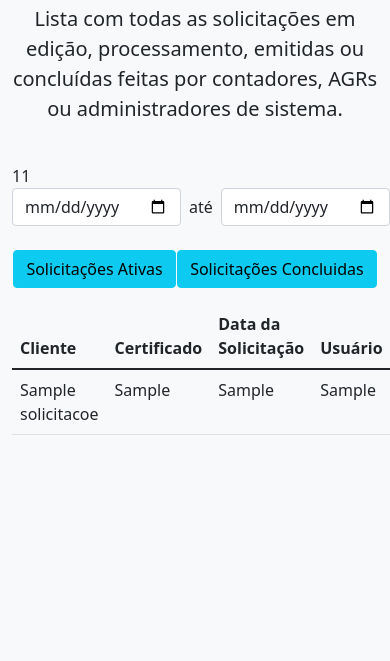
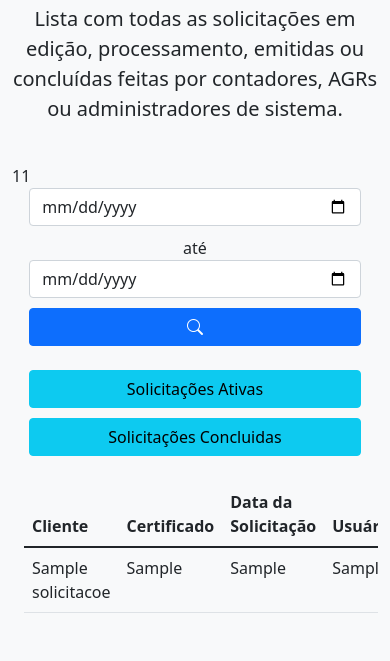
Before and after one commit to rafaelcarvalho-git/e2scertificadora, a PHP site: page /solicitacoes.php in a window 390 px wide. Shown: the part 183-844 px from the top of the page. Run offline with PHP 8.4, Linux system fonts and the light colour scheme; the visitor is signed in with stand-in values (Sample User, id 1); tables that the repository leaves empty or names only in its code hold one stand-in row (values such as "Sample post").

Commit message:
versao 1.0 funcional

```diff
--- a/modals/conexao.php
+++ b/modals/conexao.php
@@ -1,7 +1,7 @@
 <?php
 	$servidor = "localhost";
-	$usuario = "root";
-	$senha = "";
+	$usuario = "e2scertificadora_sistemacertificados";
+	$senha = "E@&C3RT1F1C@D0R@";
 	$dbname = "e2scertificadora_sistemacertificados";
 	//Criar a conexão
 	$connect = mysqli_connect($servidor, $usuario, $senha, $dbname);
--- a/modals/filtro_consulta.php
+++ b/modals/filtro_consulta.php
@@ -1,7 +1,7 @@
 <section class="d-flex flex-row text-center mx-auto mb-4">
-    <div class="d-flex mx-auto">
-      <input id="data-inicio" type="date" class="form-control me-2"> <p class="mx-auto my-auto">até</p>
-  	   <input id="data-fim" type="date" class="form-control ms-2 me-2">
+    <div class="filtros d-flex mx-auto">
+      <input id="data-inicio" type="date" class="form-control"> <p class="mx-auto my-auto">até</p>
+  	   <input id="data-fim" type="date" class="form-control">
       <button class="btn btn-primary" onclick="searchData()"><i class="bi bi-search"></i></button>
     </div>
 </section>
--- a/modals/navbar.php
+++ b/modals/navbar.php
@@ -7,7 +7,7 @@
       <div class="collapse navbar-collapse" id="navbarsExample04">
         <ul class="navbar-nav mx-auto">
           <li class="nav-item dropdown">
-            <a class="nav-link text-white dropdown-toggle" href="#" id="dropdownSolicitacoes" data-bs-toggle="dropdown" aria-expanded="false">Solicitações</a>
+            <a class="nav-link text-white dropdown-toggle" href="" id="dropdownSolicitacoes" data-bs-toggle="dropdown" aria-expanded="false">Solicitações</a>
             <ul class="dropdown-menu" aria-labelledby="dropdownSolicitacoes">
               <li><a class="dropdown-item" href="" data-bs-toggle="modal" data-bs-target="#solicitarCertificado">Nova Solicitação</a></li>
               <li><a class="dropdown-item" href="solicitacoes.php">Listar Solicitações</a></li>
@@ -17,7 +17,7 @@
             <a class="nav-link text-white" href="" data-bs-toggle="modal" data-bs-target="#vencimentos">Vencimentos</a>
           </li>
           <li class="nav-item dropdown">
-            <a class="nav-link text-white dropdown-toggle" href="#" id="dropdownUsuarios" data-bs-toggle="dropdown" aria-expanded="false">Usuários</a>
+            <a class="nav-link text-white dropdown-toggle" href="" id="dropdownUsuarios" data-bs-toggle="dropdown" aria-expanded="false">Usuários</a>
             <ul class="dropdown-menu" aria-labelledby="dropdownUsuarios">
               <li><a class="dropdown-item" href="" data-bs-toggle="modal" data-bs-target="#cadastrarUsuario">Cadastrar Usuário</a></li>
               <li><a class="dropdown-item" href="usuarios.php">Listar Usuários</a></li>
--- a/modals/nova_solicitacao.php
+++ b/modals/nova_solicitacao.php
@@ -18,6 +18,9 @@
                 <option>E-CPF A3 Cartao 1 ano</option>
                 <option>E-CPF A3 Cartao 2 anos</option>
                 <option>E-CPF A3 Cartao 3 anos</option>
+              	<option>E-CPF A3 Token 1 ano</option>
+                <option>E-CPF A3 Token 2 anos</option>
+                <option>E-CPF A3 Token 3 anos</option>
                 <option>E-CPF A3 Cartao + Leitora 1 ano</option>
                 <option>E-CPF A3 Cartao + Leitora 2 anos</option>
                 <option>E-CPF A3 Cartao + Leitora 3 anos</option>
@@ -28,12 +31,16 @@
                 <option>E-CNPJ A3 Cartao 1 ano</option>
                 <option>E-CNPJ A3 Cartao 2 anos</option>
                 <option>E-CNPJ A3 Cartao 3 anos</option>
+              	<option>E-CNPJ A3 Token 1 ano</option>
+                <option>E-CNPJ A3 Token 2 anos</option>
+                <option>E-CNPJ A3 Token 3 anos</option>
                 <option>E-CNPJ A3 Cartao + Leitora 1 ano</option>
                 <option>E-CNPJ A3 Cartao + Leitora 2 anos</option>
                 <option>E-CNPJ A3 Cartao + Leitora 3 anos</option>
                 <option>E-CNPJ A3 sem midia 1 ano</option>
                 <option>E-CNPJ A3 sem midia 2 anos</option>
                 <option>E-CNPJ A3 sem midia 3 anos</option>
+              	<option>(Outro tipo) 1 ano</option>
             </select><div class="invalid-feedback">Selecione um tipo de certificado.</div>
             </div>
         </section>
--- a/modals/table-ativas.php
+++ b/modals/table-ativas.php
@@ -4,10 +4,10 @@
     $start = $_GET['start'];
     $end = $_GET['end'];
     //$ano = date("Y")
-    $solicitacoes_ativas = "SELECT * FROM solicitacoes WHERE data_solicitacao BETWEEN '{$start} 00:00:00' AND '{$end} 23:59:59' ORDER BY id DESC";
+    $solicitacoes_ativas = "SELECT * FROM solicitacoes WHERE data_solicitacao BETWEEN '{$start} 00:00:00' AND '{$end} 23:59:59' ORDER BY data_solicitacao DESC";
   }
   else {
-    $solicitacoes_ativas = "SELECT * FROM solicitacoes ORDER BY id DESC";
+    $solicitacoes_ativas = "SELECT * FROM solicitacoes ORDER BY data_solicitacao DESC";
   }
   $ativas= mysqli_query($connect, $solicitacoes_ativas);
   if($ativas=== FALSE) {
@@ -26,7 +26,7 @@
     </thead>
     <tbody><?php while($rows_solicitacoes = mysqli_fetch_assoc($ativas)){ ?>
       <tr>
-        <td><?php echo $rows_solicitacoes['nome']; ?></td>
+        <td class="user-select-all" style="max-width:300px"><?php echo $rows_solicitacoes['nome']; ?></td>
         <td><?php echo $rows_solicitacoes['tipo_certificado']; ?></td>
         <td><?php echo $rows_solicitacoes['data_solicitacao']; ?></td>
         <td><?php echo $rows_solicitacoes['usuario']; ?></td>
--- a/modals/table-concluidas.php
+++ b/modals/table-concluidas.php
@@ -4,10 +4,10 @@
     $start = $_GET['start'];
     $end = $_GET['end'];
     //$ano = date("Y")
-    $solicitacoes_concluidas = "SELECT * FROM solicitacoes_concluidas WHERE data_solicitacao BETWEEN '{$start} 00:00:00' AND '{$end} 23:59:59' ORDER BY id DESC";
+    $solicitacoes_concluidas = "SELECT * FROM solicitacoes_concluidas WHERE data_solicitacao BETWEEN '{$start} 00:00:00' AND '{$end} 23:59:59' ORDER BY data_solicitacao DESC";
   }
   else {
-    $solicitacoes_concluidas = "SELECT * FROM solicitacoes_concluidas ORDER BY id DESC";
+    $solicitacoes_concluidas = "SELECT * FROM solicitacoes_concluidas ORDER BY data_solicitacao DESC";
   }
   $concluidas= mysqli_query($connect, $solicitacoes_concluidas);
   if($concluidas=== FALSE) {
@@ -28,7 +28,7 @@
     </thead>
     <tbody><?php while($rows_solicitacoes = mysqli_fetch_assoc($concluidas)){ ?>
       <tr>
-        <td><?php echo $rows_solicitacoes['nome'];?></td>
+        <td class="user-select-all" style="max-width:300px"><?php echo $rows_solicitacoes['nome'];?></td>
         <td><?php echo $rows_solicitacoes['tipo_certificado'];?></td>
         <td><?php echo $rows_solicitacoes['data_solicitacao'];?></td>
         <td><?php echo $rows_solicitacoes['usuario'];?></td>
--- a/modals/vencimentos.php
+++ b/modals/vencimentos.php
@@ -23,6 +23,7 @@
         <button type="button" class="btn-close" data-bs-dismiss="modal" aria-label="Close"></button>
     </div>
     <div class="modal-body">
+      <div class="table-responsive">
       <table class="table table-hover">
             <thead class="thead-dark">
               <tr>
@@ -39,7 +40,7 @@
               <tr>
                 <td><?php echo $rows_vencimentos['nome']; ?></td>
                 <td><?php echo $rows_vencimentos['tipo_certificado'];?></td>
-                <td><a href=""><?php echo $rows_vencimentos['telefone'];?></a></td>
+                <td><a href="https://api.whatsapp.com/send/?phone=55<?php echo $rows_vencimentos['telefone']; ?>&text&app_absent=0" target="_blank"><?php echo $rows_vencimentos['telefone'];?></a></td>
                 <td><?php echo $rows_vencimentos['data_conclusao'];?></td>
                 <td><?php echo $rows_vencimentos['usuario']; ?></td>
                 <td><?php echo $rows_vencimentos['data_vencimento'];?></td>
@@ -65,6 +66,7 @@
           </div><?php } ?>
           </tbody>
       </table>
+      </div>
     </div>
   </div>
 </div>
--- a/parceiros.php
+++ b/parceiros.php
@@ -24,10 +24,10 @@
     $start = $_GET['start'];
     $end = $_GET['end'];
     //$ano = date("Y")
-    $solicitacoes_usuarios = "SELECT * FROM solicitacoes_usuarios WHERE usuario= '$logado' AND data_solicitacao BETWEEN '{$start} 00:00:00' AND '{$end} 23:59:59' ORDER BY id DESC";
+    $solicitacoes_usuarios = "SELECT * FROM solicitacoes_usuarios WHERE usuario= '$logado' AND data_solicitacao BETWEEN '{$start} 00:00:00' AND '{$end} 23:59:59' ORDER BY data_solicitacao DESC";
   }
   else {
-    $solicitacoes_usuarios = "SELECT * FROM solicitacoes_usuarios WHERE usuario= '$logado' ORDER BY id DESC";
+    $solicitacoes_usuarios = "SELECT * FROM solicitacoes_usuarios WHERE usuario= '$logado' ORDER BY data_solicitacao DESC";
   }
   $sol_usuarios= mysqli_query($connect, $solicitacoes_usuarios);
   if($sol_usuarios=== FALSE) {
--- a/solicitacoes.php
+++ b/solicitacoes.php
@@ -23,9 +23,14 @@
     }
   ?>
   <?php include('modals/filtro_consulta.php');?>
-  <div class="d-flex mx-auto justify-content-evenly my-3">
+  <div class="options d-flex mx-auto justify-content-evenly my-3">
     <button class="btn btn-info" onclick="ativas()">Solicitações Ativas</button>
     <button class="btn btn-info" onclick="concluidas()">Solicitações Concluidas</button>
+    <style>
+      @media (max-width:435px){.options, .filtros{display:flex;flex-direction:column;}
+        #data-inicio, #data-fim, .options button{margin:auto auto 10px auto;width:85vw;}
+      }@media(min-width:436px){#data-inicio{margin-right:10px;}#data-fim{margin-left:10px;margin-right:10px;}}
+    </style>
     <script>
       function ativas() {
         document.getElementById("table-ativas").style.display = "table";
@@ -37,8 +42,10 @@
       }
     </script>
   </div>
+  <div class="container">
   <?php include('modals/table-ativas.php');?>
   <?php include('modals/table-concluidas.php');?>
+  </div>
 </main>
 </body>
 </html>
```
